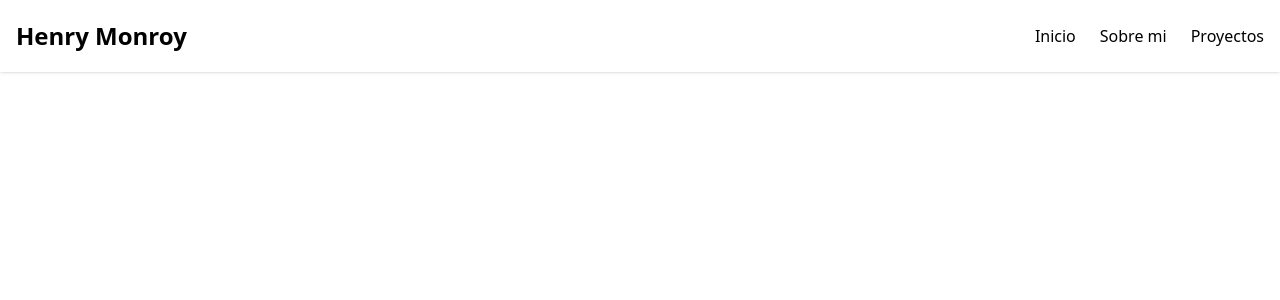
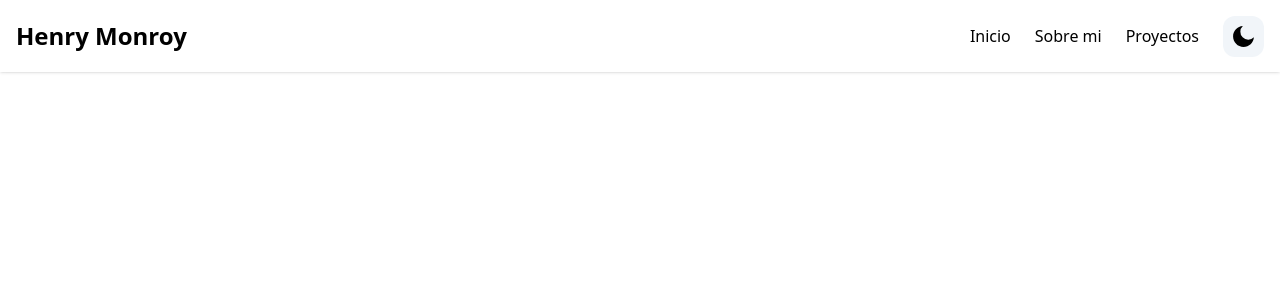
Before and after one commit to GguasarapoO/MiPortafolio2, a Next.js app: page / in a window 1280 px wide. Shown: the top 300 px of the page. Built offline with nearby package versions, Linux system fonts and the light colour scheme.

Commit message:
Add Darkmode

```diff
--- a/app/layout.tsx
+++ b/app/layout.tsx
@@ -1,5 +1,7 @@
+"use client"
 import '../styles/globals.css'
 import Navbar from '@/components/Navbar'
+import { ThemeProvider } from 'next-themes'
 
 export default function RootLayout({
   children,
@@ -14,8 +16,10 @@ export default function RootLayout({
       */}
       <head />
       <body>
-        <Navbar />
-        {children}
+        <ThemeProvider enableSystem={true} attribute="class">
+          <Navbar />
+          {children}
+        </ThemeProvider>
       </body>
     </html>
   )
--- a/components/Navbar.tsx
+++ b/components/Navbar.tsx
@@ -1,4 +1,3 @@
-"use client"
 import React, { useState } from "react"
 import { Link } from "react-scroll/modules"
 import { useTheme } from "next-themes"
@@ -38,10 +37,25 @@ const Navbar = () => {
                     <h2 className="text-2xl font-bold">Henry Monroy</h2>
                 </div>
             </div>
-            <div className="md:flex md:space-x-6">
+            <div className="md:flex md:space-x-6 items-center justify-center">
                 {NAV_ITEMS.map((item, idx) => {
                     return <a key={idx}>{item.label}</a>
                 })}
+                {currentTheme === "dark" ? (
+                <button
+                    onClick={() => setTheme("light")}
+                    className="bg-slate-100 p-2 rounded-xl"
+                >
+                <RiSunLine size={25} color="black"/>
+                </button>
+                 ) : (
+                <button
+                    onClick={() => setTheme("dark")}
+                    className="bg-slate-100 p-2 rounded-xl"
+                >
+                <RiMoonFill size={25}/>
+                </button>
+                )}
             </div>
         </div>
     </header>
```
